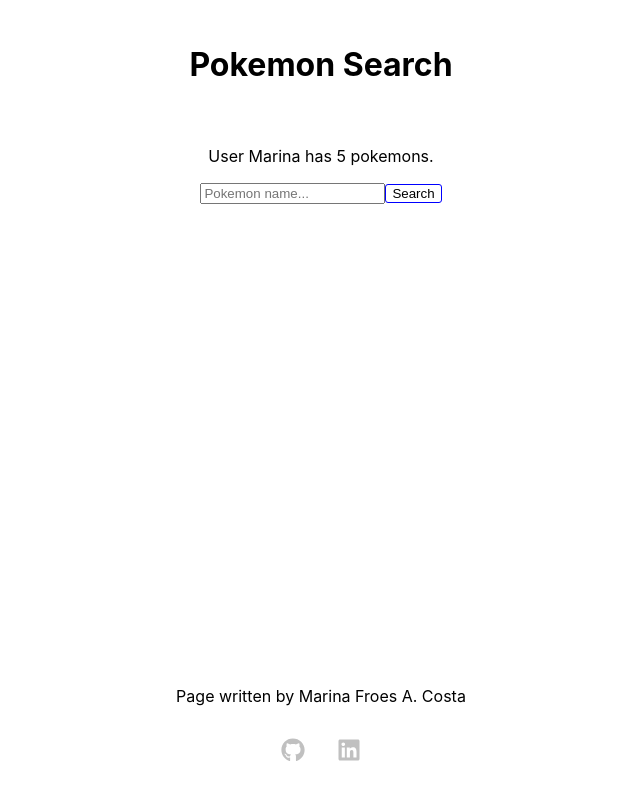
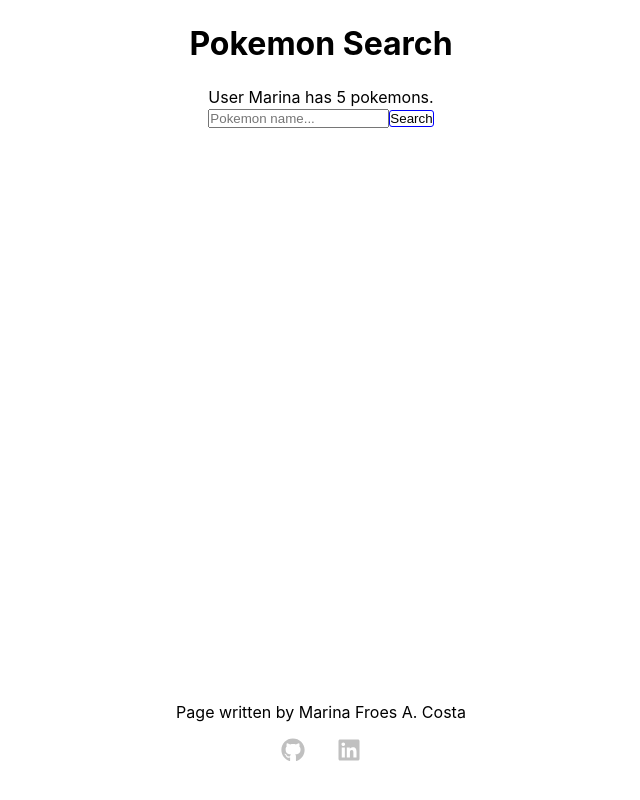
Before and after one commit to MarinaFroes/pokemon-search, a React (Create React App) app: page / in a window 1280 px wide. Shown: the whole page, without its empty margins (319-959 px from the left). Built offline with nearby package versions, Linux system fonts and the light colour scheme.

Commit message:
style: Add styles

```diff
--- a/src/App.css
+++ b/src/App.css
@@ -1,3 +1,11 @@
+* {
+  box-sizing: border-box;
+  margin: 0;
+  padding: 0;
+}
+
 .App {
-  text-align: center;
+  display: flex;
+  flex-direction: column;
+  align-items: center;
 }
```
